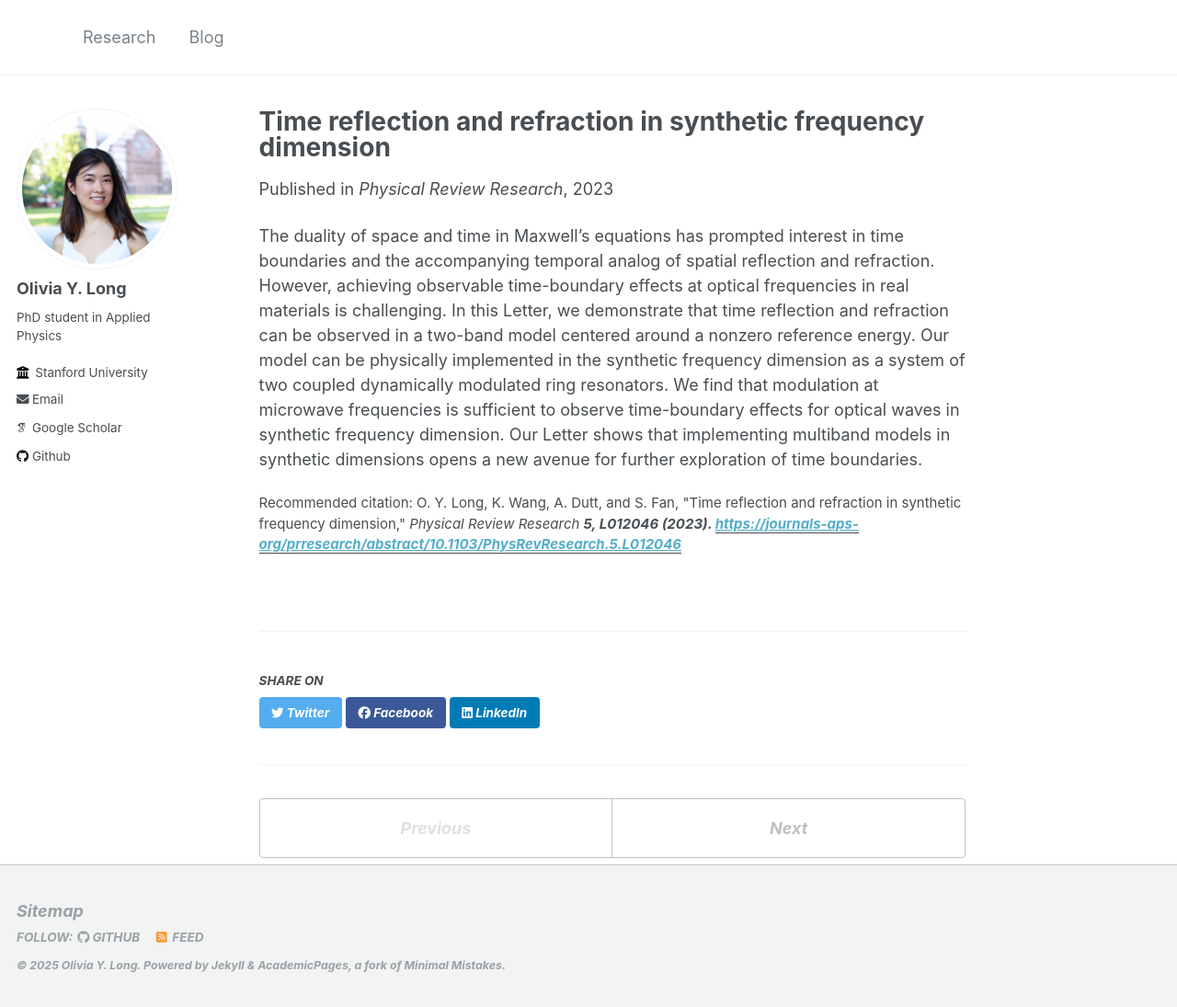
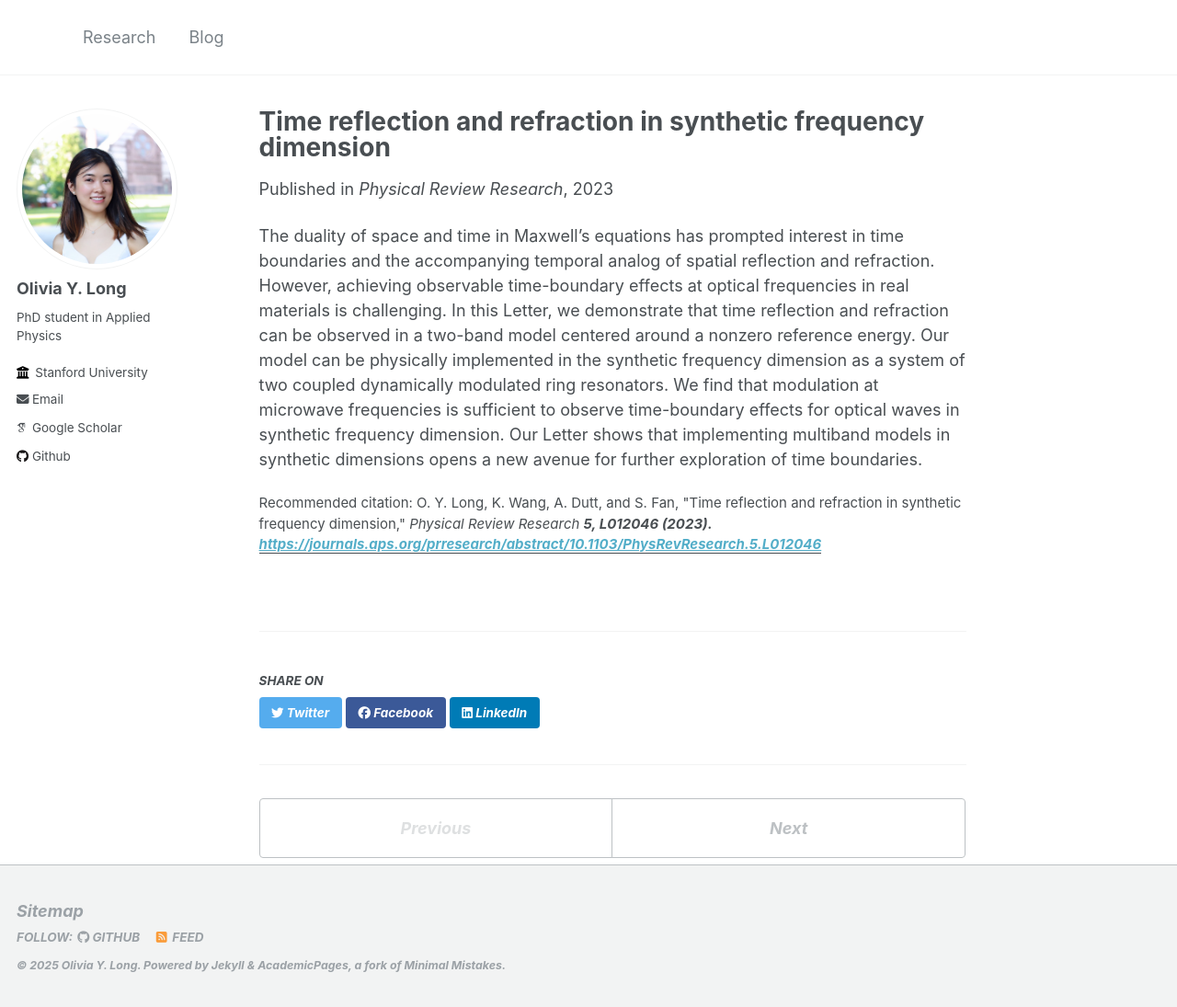
Before and after one commit to oliviaylong/oliviaylong.github.io, a Jekyll site: the page built from _publications/2023-03-24-time-bound.md, in a window 1280 px wide and 1095 px high. Shown: the whole window at 92% size. Built offline with Jekyll 4.4.1, drawn with Linux system fonts in a browser that asks for light colours; some web fonts are replaced.

Commit message:
mod pub 2

```diff
--- a/_publications/2023-03-24-time-bound.md
+++ b/_publications/2023-03-24-time-bound.md
@@ -5,7 +5,7 @@ permalink: /publication/2023-03-24-time-bound
 excerpt: 'We demonstrate that time reflection and refraction can be observed in a two-band model centered around a non-zero reference energy. Our model can be physically implemented as a system of two coupled dynamically-modulated ring resonators.'
 date: 2023-03-24
 venue: 'Physical Review Research'
-paperurl: 'https://journals-aps-org/prresearch/abstract/10.1103/PhysRevResearch.5.L012046'
+paperurl: 'https://journals.aps.org/prresearch/abstract/10.1103/PhysRevResearch.5.L012046'
 citation: 'O. Y. Long, K. Wang, A. Dutt, and S. Fan, "Time reflection and refraction in synthetic frequency dimension," <i>Physical Review Research<i> <b>5<b>, L012046 (2023).'
 
 ---
```
